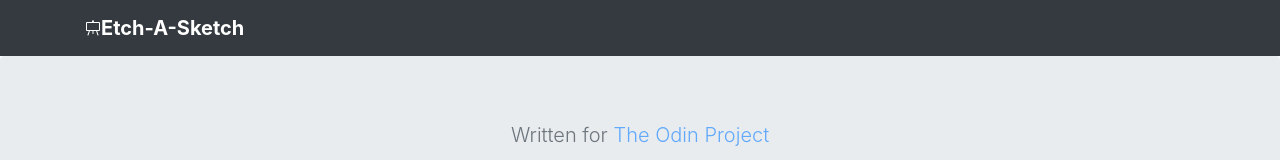
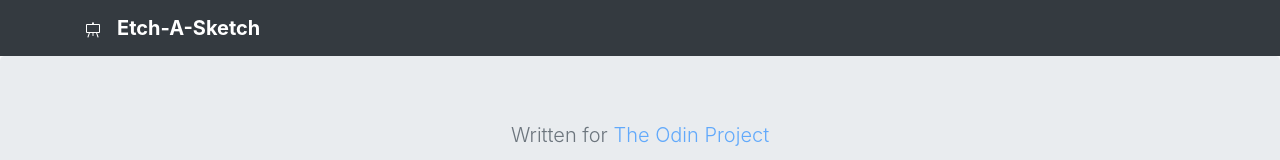
Before and after one commit to clormor/etch-a-sketch, a React (Create React App) app: page / in a window 1280 px wide. Shown: the top 160 px of the page. Built offline with nearby package versions, Linux system fonts and the light colour scheme.

Commit message:
separate page logo from title

```diff
--- a/src/Header.js
+++ b/src/Header.js
@@ -4,8 +4,8 @@ export default function Header(props) {
   return (
     <nav className="navbar navbar-dark bg-dark">
       <div className="container d-flex justify-content-between">
-        <div class="navbar-brand d-flex align-items-center">
-          {props.image}
+        <div className="navbar-brand d-flex align-items-center">
+          <div className="pr-3">{props.image}</div>
           <strong>{props.title}</strong>
         </div>
       </div>
```
